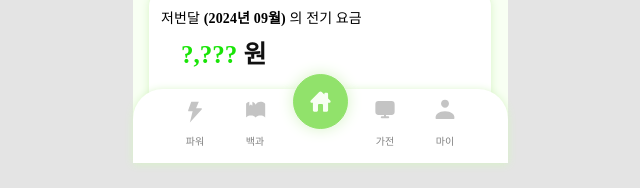
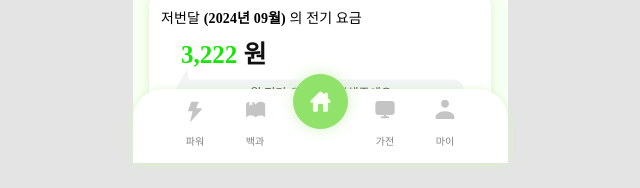
Before and after one commit to GreenSpark-greenspark/greenspark-frontend, a Next.js app: page /power in a window 1280 px wide. Shown: the part 637-825 px from the top of the page, without its empty margins (320-960 px from the left). Built offline with nearby package versions, Linux system fonts and the light colour scheme.

Commit message:
fix: notwoMonthAgo case 추가

```diff
--- a/src/app/_component/power/PreCharge.tsx
+++ b/src/app/_component/power/PreCharge.tsx
@@ -31,8 +31,8 @@ export default function PreCharge() {
     setTwoMonthsAgoLabel(`${twoMonthsAgoMonth}월`);
 
     const mockData: ChargeData = {
-      lastMonth: null,
-      twoMonthsAgo: 3222
+      lastMonth: 3222,
+      twoMonthsAgo: null
     };
 
     setChargeData(mockData);
@@ -60,6 +60,8 @@ export default function PreCharge() {
     const difference = twoMonthsAgo !== null ? lastMonth - twoMonthsAgo : 0; // 전전달 데이터가 null이 아닐 경우만 계산
 
     switch (differenceType) {
+      case "notwoMonthAgo":
+        return <p className={styles.commentText}>{twoMonthsAgoLabel} 전기 요금을 입력해주세요!</p>;
       case "increase":
         return (
           <p className={styles.commentText}>
```
